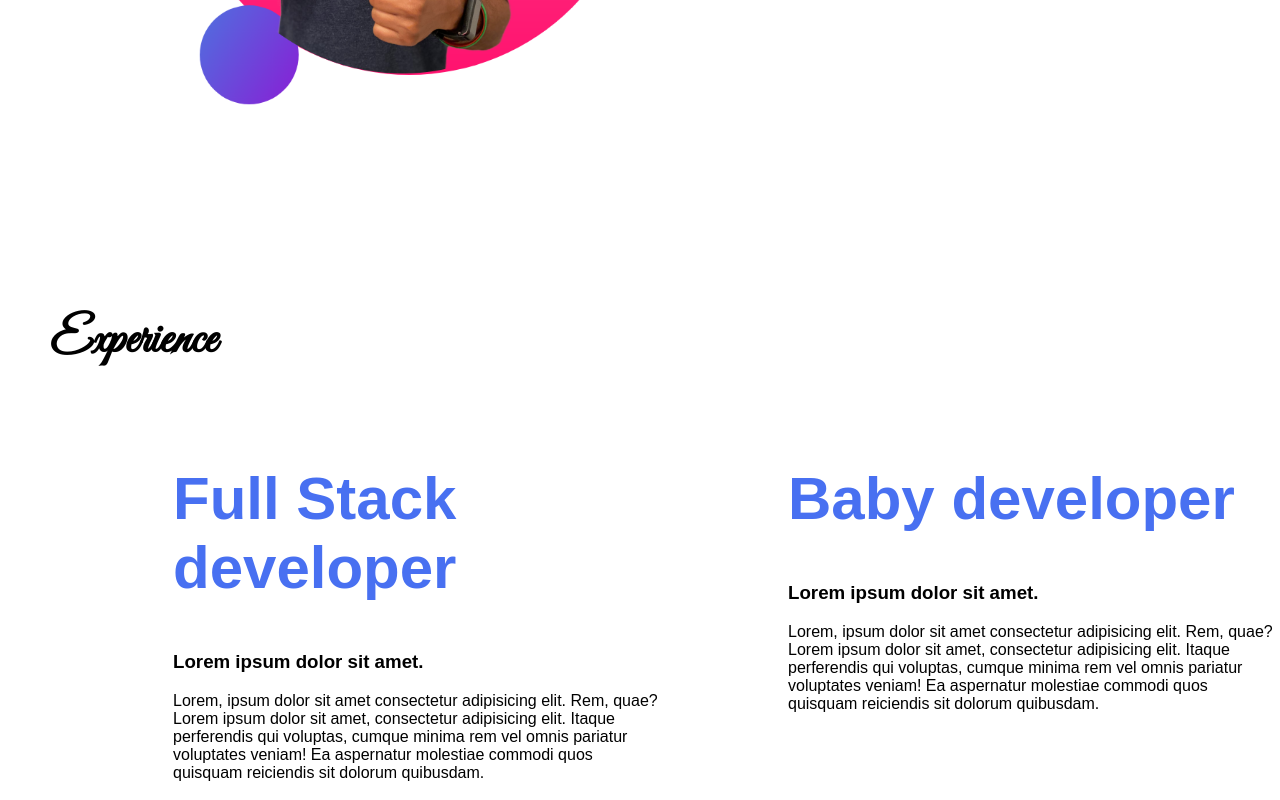
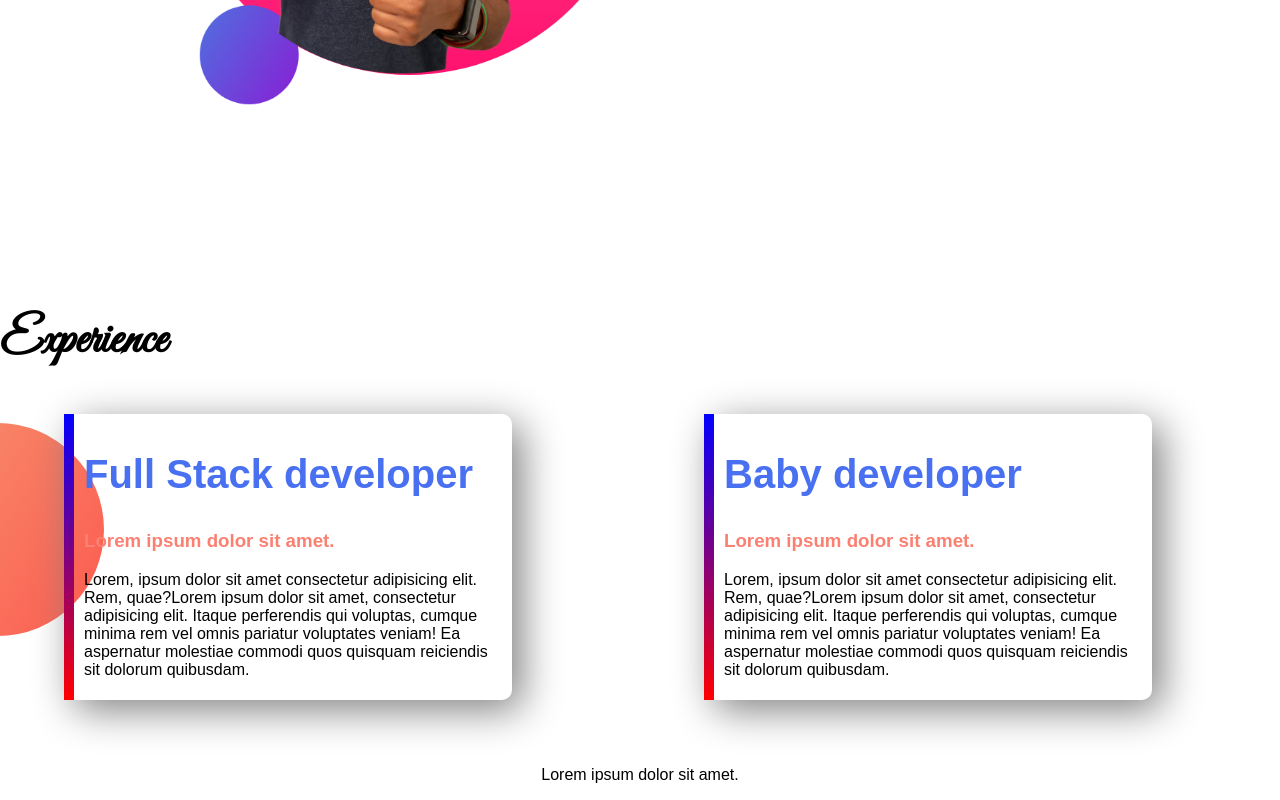
Before and after one commit to rudrosizan007/Portfolio, a plain HTML site: page index.html in a window 1280 px wide. Shown: the part 1259-2059 px from the top of the page. Drawn offline with Linux system fonts and the light colour scheme; a web font is replaced by a local one.

Commit message:
Footer added

```diff
--- a/index.html
+++ b/index.html
@@ -50,7 +50,7 @@
     <section class="experience">
         <h1>Experience</h1>
         <div class="card">
-            <div class="width">
+            <div class="box">
                 <h2>
                     Full Stack developer
                 </h2>
@@ -60,7 +60,7 @@
                     voluptates veniam! Ea aspernatur molestiae commodi quos quisquam reiciendis sit dolorum quibusdam.
                 </p>
             </div>
-            <div class="width">
+            <div class="box">
                 <h2>
                     Baby developer
                 </h2>
@@ -72,6 +72,9 @@
             </div>
         </div>
     </section>
+    <footer>
+        <p>Lorem ipsum dolor sit amet.</p>
+    </footer>
 
 
 </body>
--- a/style.css
+++ b/style.css
@@ -8,10 +8,12 @@ h1{
 
 }
 h2{
-    font-size: 60px;
+    font-size: 40px;
     color:rgb(72, 112, 241);
 }
-
+h3{
+    color: salmon;
+}
 .text-highlight{
     color: orangered;
     font-family: yomogi,sans-serif;
@@ -48,9 +50,28 @@ h2{
 
 }
 .experience{
-    margin-left: 50px;
+    background-image: url(/img/exp-bg.png);
+    background-repeat: no-repeat;
+    background-position: left;
+
 }
 .card{
     display: flex;
 
 }
+.box{
+    width: 40%;
+    margin-left: 5%;
+    margin-right: 10%;
+    margin-bottom: 50px;
+    padding-left: 10px;
+    box-shadow: 10px 10px 40px grey;
+    padding: 5px 10px;
+    border-radius: 10px;
+    border-left: 10px solid;
+    border-image: linear-gradient(blue,red);
+    border-image-slice: 1 ;
+}
+footer p{
+    text-align: center;
+}
```
Also changed, not shown: 1 other file.
